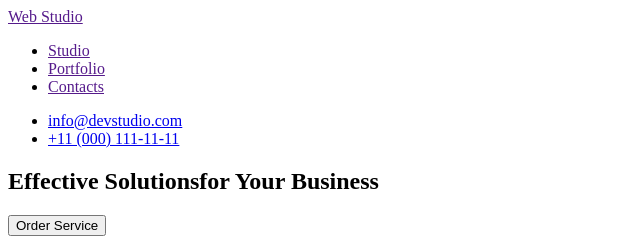
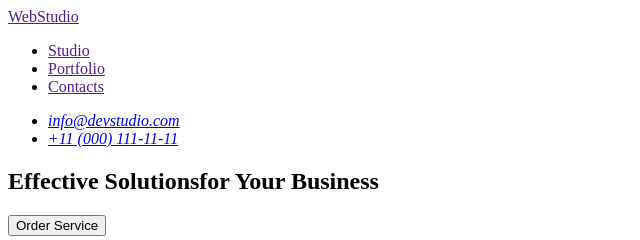
Before and after one commit to liussi/goit-markup-hw-01, a plain HTML site: page index.html in a window 1280 px wide. Shown: the top 240 px of the page, 0-640 px from the left. Drawn offline with Linux system fonts and the light colour scheme.

Commit message:
Update index.html

```diff
--- a/index.html
+++ b/index.html
@@ -9,29 +9,27 @@
 <body>
     <header>
         <nav>
-            <a href="">
-                Web Studio
-            </a>
+            <a href="">WebStudio</a>
             <ul>
                 <li><a href="">Studio</a></li>
                 <li><a href="">Portfolio</a></li>
                 <li><a href="">Contacts</a></li>
             </ul>
         </nav>
+    <address>
+        <ul>
+        <li><a href="mailto:info@devstudio.com">info@devstudio.com</a></li>
+        <li><a href="tel:+11(000)111-11-11">+11 (000) 111-11-11</a></li>
+        </ul>
+    </address>
 
-        <ul>
-            <li><a href="mailto:info@devstudio.com">info@devstudio.com</a></li>
-            <li><a href="tel:+11(000)111-11-11">+11 (000) 111-11-11</a></li>
-        </ul>
     </header>
 
     <main>
-        <div>
             <section>
                 <h1>Effective Solutionsfor Your Business</h1>
                 <button type="button">Order Service</button>
             </section>
-        </div>
         <section>
            <h2>top tips</h2>
             <ul>
@@ -116,9 +114,7 @@
         </section>
     </main>
     <footer>
-        <a href="">
-            Web Studio
-        </a>
+        <a href="">WebStudio</a>
         <p>Increase the flow of customers and sales for your business with digital marketing & growth solutions.</p>
     </footer>
 
```
